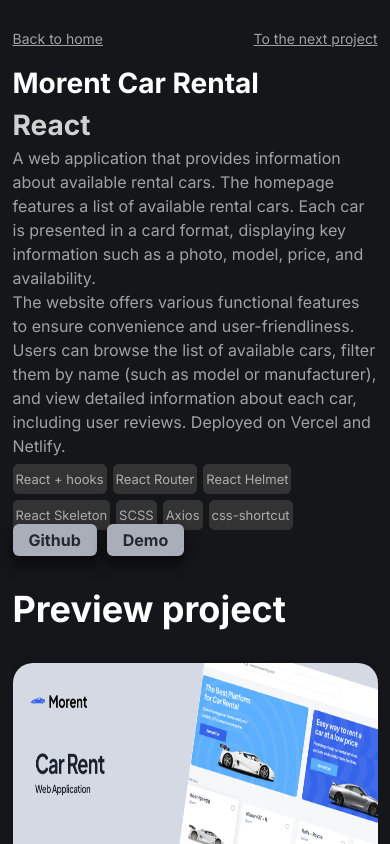
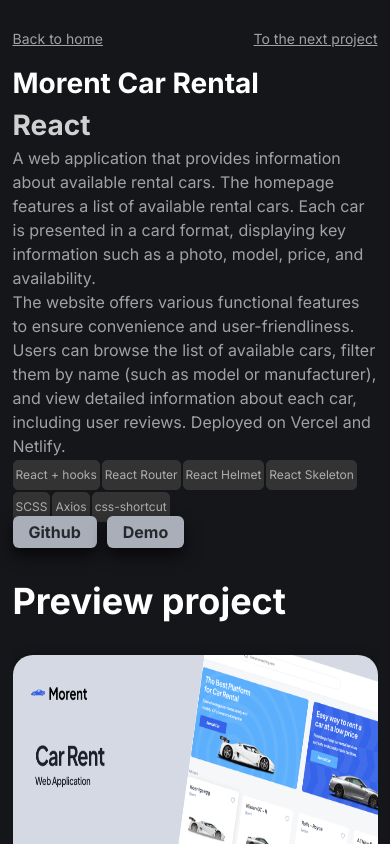
Before and after one commit to bondarkoff/next-portfolio, a Next.js app: page /project/1 in a window 390 px wide. Shown: the top 844 px of the page. Built offline with nearby package versions, Linux system fonts and the light colour scheme.

Commit message:
fixed tags media rules

```diff
--- a/src/components/tags/Tags.module.scss
+++ b/src/components/tags/Tags.module.scss
@@ -31,10 +31,22 @@
     }
 }
 
+@media (max-width: 512px) {
+    .tags {
+        &__item {
+            margin: 4px 4px 0 0;
+            font-weight: 400;
+            font-size: 13px;
+            line-height: 22px;
+        }
+    }
+}
+
 @media (max-width: 425px) {
     .tags {
         &__item {
-            font-size: 13px;
+            margin: 2px 2px 0 0;
+            font-size: 12px;
             line-height: 24px;
         }
     }
```
